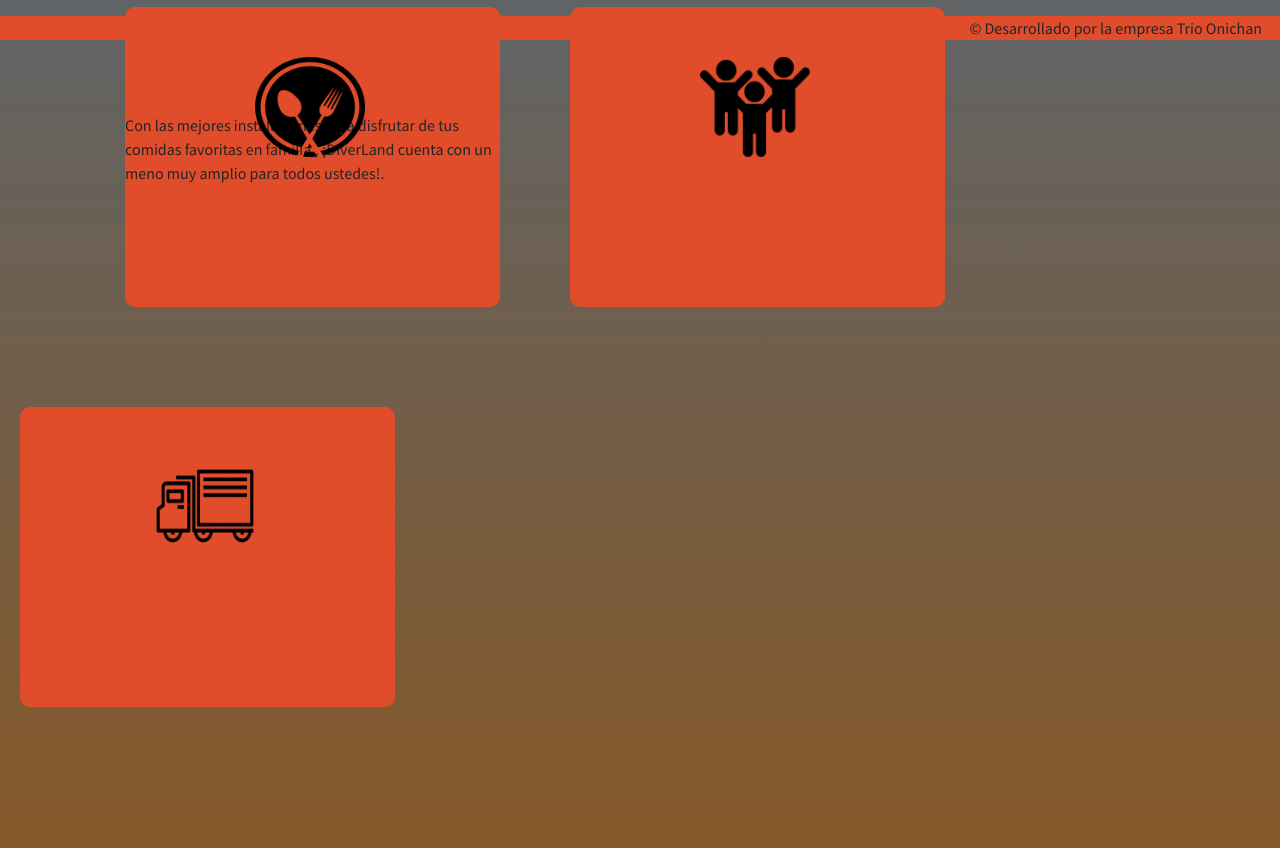
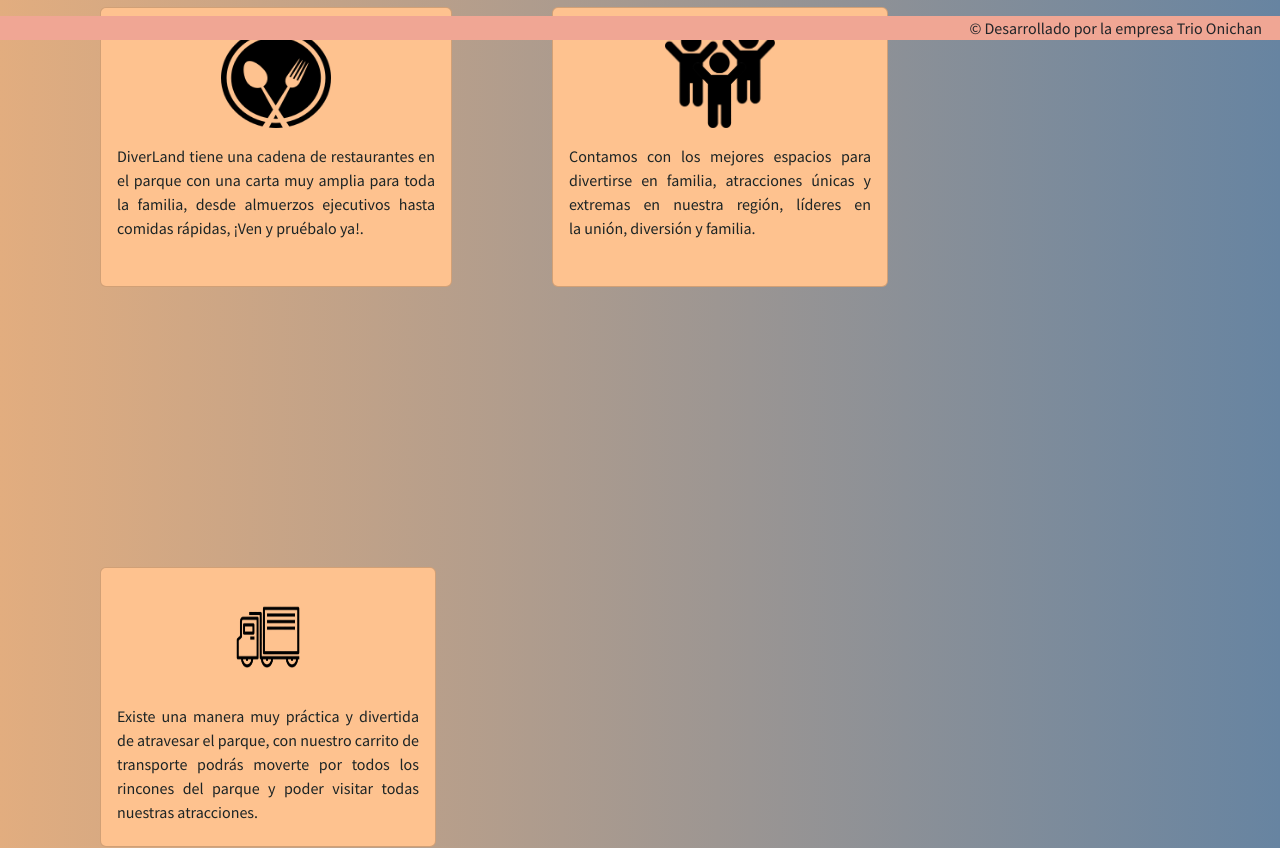
Before and after one commit to Aegisystem/Diverland, an Angular app in the folder front/: page / in a window 1280 px wide. Shown: the part 760-1608 px from the top of the page. Built offline with nearby package versions, Linux system fonts and the light colour scheme.

Commit message:
Actualizacion de paleta de colores y HOME DONE

```diff
--- a/front/src/app/aboutus/aboutus.component.css
+++ b/front/src/app/aboutus/aboutus.component.css
@@ -10,7 +10,7 @@ h2 {
 }
 
 .box {
-    background-color: #FD841F;
+    background-color: #fec28f;
     margin: 20px;
     padding: 25px;
     border-radius: 15px;
--- a/front/src/app/footer/footer.component.css
+++ b/front/src/app/footer/footer.component.css
@@ -1,5 +1,5 @@
 div {
-    background-color: #E14D2A;
+    background-color: #f0a694;
     text-align: right;
     padding-right: 10px ;
     font-size: medium;
--- a/front/src/app/header/header.component.css
+++ b/front/src/app/header/header.component.css
@@ -1,5 +1,5 @@
 nav {
-    background-color: #E14D2A;
+    background-color: #f0a694;
 }
 
 .img-fluid{
--- a/front/src/app/home/home.component.css
+++ b/front/src/app/home/home.component.css
@@ -6,74 +6,33 @@
 
 
 
-div {
-
-    height: 300px;
-    width: 375px;
-    background-color: #E14D2A;
+.card{
+    height: 280px;
+    margin-left: 100px;
     margin-top: 100px;
-    border-radius: 10px;
+    margin-bottom: 180px;
+    justify-items: center;
+    align-items: center;
+    background-color: #fec28f ;
     float: left;
-    display: flex;
-    align-items: center;
 
 
-
-
+}
+.card-img-top{
+    margin-top: 20px;
+    height: 100px;
+    width: 110px;
 
 
 }
 
-.caja1 {
+.clearfix{
+    clear: both;
+}
 
-    margin-left: 125px;
-    margin-right: 50px;
-
-
+.card-body{
+    font-size: medium;
+    color: rgb(28, 36, 37);
+    text-align: justify;
 
 }
-
-.caja2 {
-
-    margin-left: 20px;
-    margin-right: 50px;
-
-}
-
-.caja3 {
-
-    margin-left: 20px;
-    margin-right: 50px;
-    margin-bottom: 150px;
-
-}
-
-.img-fluid1 {
-
-
-    height: 100px;
-    width: 110px;
-    margin-left: 130px;
-    margin-bottom: 100px;
-    position: absolute;
-
-
-}
-
-.img-fluid2 {
-
-    position: absolute;
-    height: 120px;
-    width: 170px;
-    margin-left: 100px;
-    margin-bottom: 100px;
-
-
-}
-
-p {
-
-    font-size: medium;
-
-
-}
--- a/front/src/app/home/home.component.html
+++ b/front/src/app/home/home.component.html
@@ -13,23 +13,28 @@
 
         <img src="../../assets/images/diverland_logo.png" class="img-fluid" alt="header_logo">
 
-
-
-        <div class="caja1">
-            <p>Con las mejores instalaciones para disfrutar de tus comidas favoritas en familia , ¡DiverLand cuenta con un meno muy amplio para todos ustedes!. </p>
-            <img src="../../assets/images/restaurante.png" class="img-fluid1" alt="header_logo">
-
-        </div>
-        <div class="caja2">
-            <img src="../../assets/images/diversion.png" class="img-fluid1" alt="header_logo">
-        </div>
-        <div class="caja3">
-            <img src="../../assets/images/transporte.png" class="img-fluid2" alt="header_logo">
+        <div class="card" style="width: 22rem;">
+            <img src="../../assets/images/restaurante.png" class="card-img-top" alt="...">
+            <div class="card-body">
+                <p class="card-text">DiverLand tiene una cadena de restaurantes en el parque con una carta muy amplia para toda la familia, desde almuerzos ejecutivos hasta comidas rápidas, ¡Ven y pruébalo ya!.</p>
+            </div>
         </div>
 
+        <div class="card" style="width: 21rem;">
+            <img src="../../assets/images/diversion.png" class="card-img-top" alt="...">
+            <div class="card-body">
+                <p class="card-text">Contamos con los mejores espacios para divertirse en familia, atracciones únicas y extremas en nuestra región, líderes en la unión, diversión y familia.</p>
+            </div>
+        </div>
 
+        <div class="card" style="width: 21rem;">
+            <img src="../../assets/images/transporte.png" class="card-img-top" alt="...">
+            <div class="card-body">
+                <p class="card-text">Existe una manera muy práctica y divertida de atravesar el parque, con nuestro carrito de transporte podrás moverte por todos los rincones del parque y poder visitar todas nuestras atracciones.</p>
+            </div>
+        </div>
 
-
+        <div class="clearfix"></div>
 
 
 </body>
--- a/front/src/styles.css
+++ b/front/src/styles.css
@@ -1,5 +1,5 @@
 body {
-    background: linear-gradient(to top, #875928, #3E6D9C);
+    background: linear-gradient(to right, #e2ad7f, #6784a1);
     font-family: 'Source Sans Pro', sans-serif;
     font-size: x-large;
 }
```
